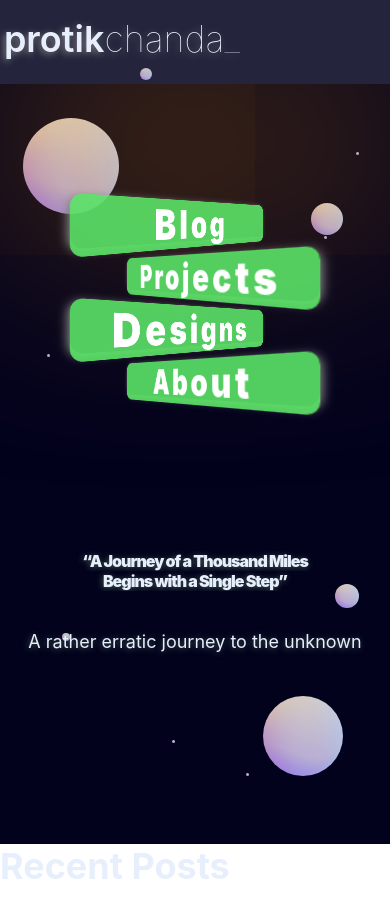
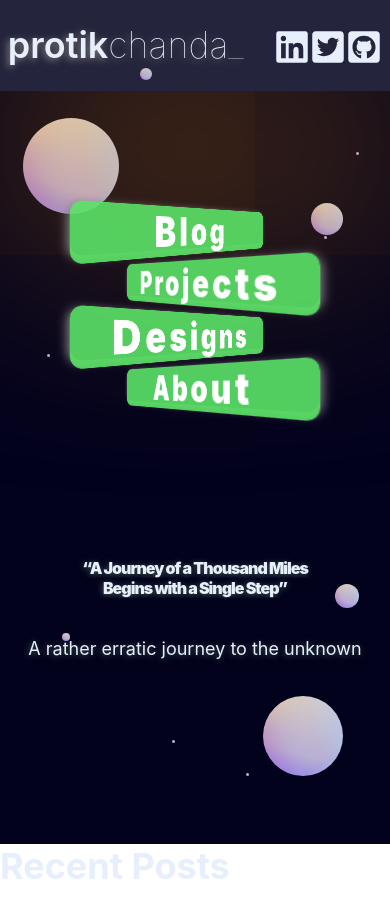
Before and after one commit to piedpipr/piedpipr.github.io, a Gatsby site: page / in a window 390 px wide. Shown: the top 918 px of the page. Built offline with nearby package versions, Linux system fonts and the light colour scheme; Gatsby itself is replaced by a stand-in of ours.

Commit message:
small tweaks: nav responsiveness

```diff
--- a/src/components/Navbar.js
+++ b/src/components/Navbar.js
@@ -1,4 +1,7 @@
 import React, { useEffect } from "react";
+import { FaLinkedin } from "@react-icons/all-files/fa/FaLinkedin";
+import { FaGithubSquare } from "@react-icons/all-files/fa/FaGithubSquare";
+import { FaTwitterSquare } from "@react-icons/all-files/fa/FaTwitterSquare";
 import { Link } from "gatsby";
 import $ from "jquery";
 import jQuery from "jquery";
@@ -6,7 +9,7 @@ import "../styles/navbar.css";
 const Navbar = () => {
   useEffect(() => {});
   return (
-    <div style={{ textAlign: "left", zIndex: "1000" }}>
+    <div style={{ zIndex: "1000" }}>
       <div className="myLogo">
         <div className="logoText">
           <h1 style={{ fontWeight: 600 }}>
@@ -15,6 +18,11 @@ const Navbar = () => {
               chanda<span className="blink">_</span>
             </a>
           </h1>
+        </div>
+        <div className="navbarContact">
+          <FaLinkedin style={{ height: "2em", width: "2em" }} />
+          <FaTwitterSquare style={{ height: "2em", width: "2em" }} />
+          <FaGithubSquare style={{ height: "2em", width: "2em" }} />
         </div>
       </div>
 
--- a/src/styles/navbar.css
+++ b/src/styles/navbar.css
@@ -78,23 +78,46 @@
 /* My Customizations */
 
 .myLogo {
+  display: flex;
+  flex-direction: row;
+  justify-content: baseline;
   background-color: rgba(174, 174, 190, 0.2);
-  margin-top: 0px;
+  margin-top: 0%;
   margin-bottom: 10vh;
-  padding-top: 0px;
-  height: 10vh;
+  padding-top: 0%;
+  padding-bottom: 0%;
+  height: 10%;
   box-shadow: 0px 100px 350px #ff9900bc;
   /* box-shadow: "0px 1px 2px rgba(255, 255, 255, 0.2); */
 }
 .logoText {
-  padding-top: 2vh;
-  margin-bottom: 20vh;
+  align-self: flex-start;
+  margin-top: 1.2%;
+  margin-bottom: 1.2%;
   margin-left: 1vw;
   text-shadow: -2px 2px 7px gray;
+  text-align: left;
+}
+.navbarContact {
+  margin-top: 1.6%;
+  margin-right: 1vw;
+  width: fit-content;
+  align-self: flex-start;
+  margin-left: auto;
 }
 @media only screen and (max-width: 600px) {
   .myLogo {
     box-shadow: 0px 100px 400px #ff9900d1;
+    height: 20%;
+  }
+  .logoText {
+    margin-top: 6%;
+    margin-bottom: 6%;
+    margin-left: 2vw;
+  }
+  .navbarContact {
+    margin-top: 7.4%;
+    margin-right: 2vw;
   }
   .stageNav {
     margin-top: 30%;
```
